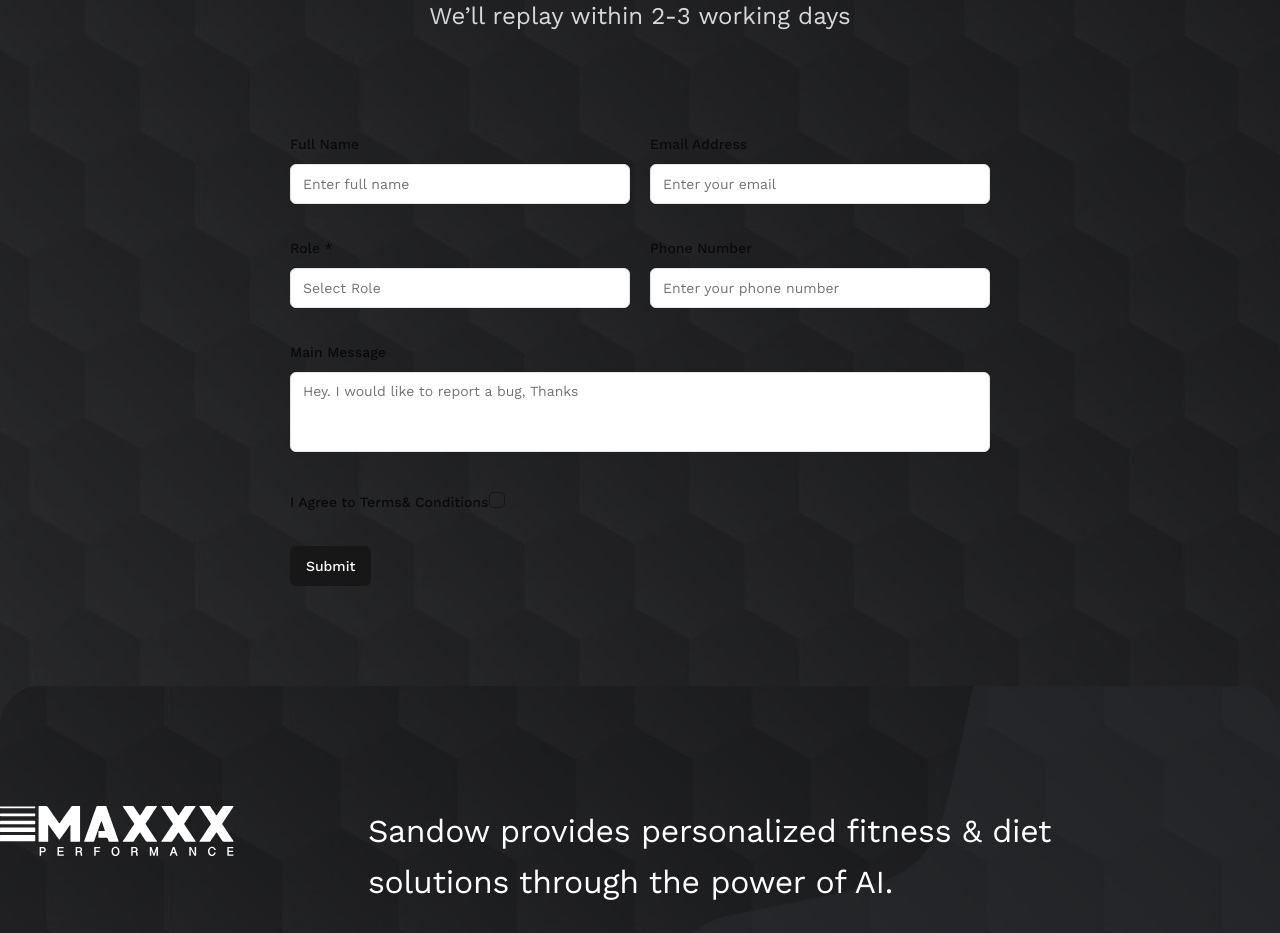
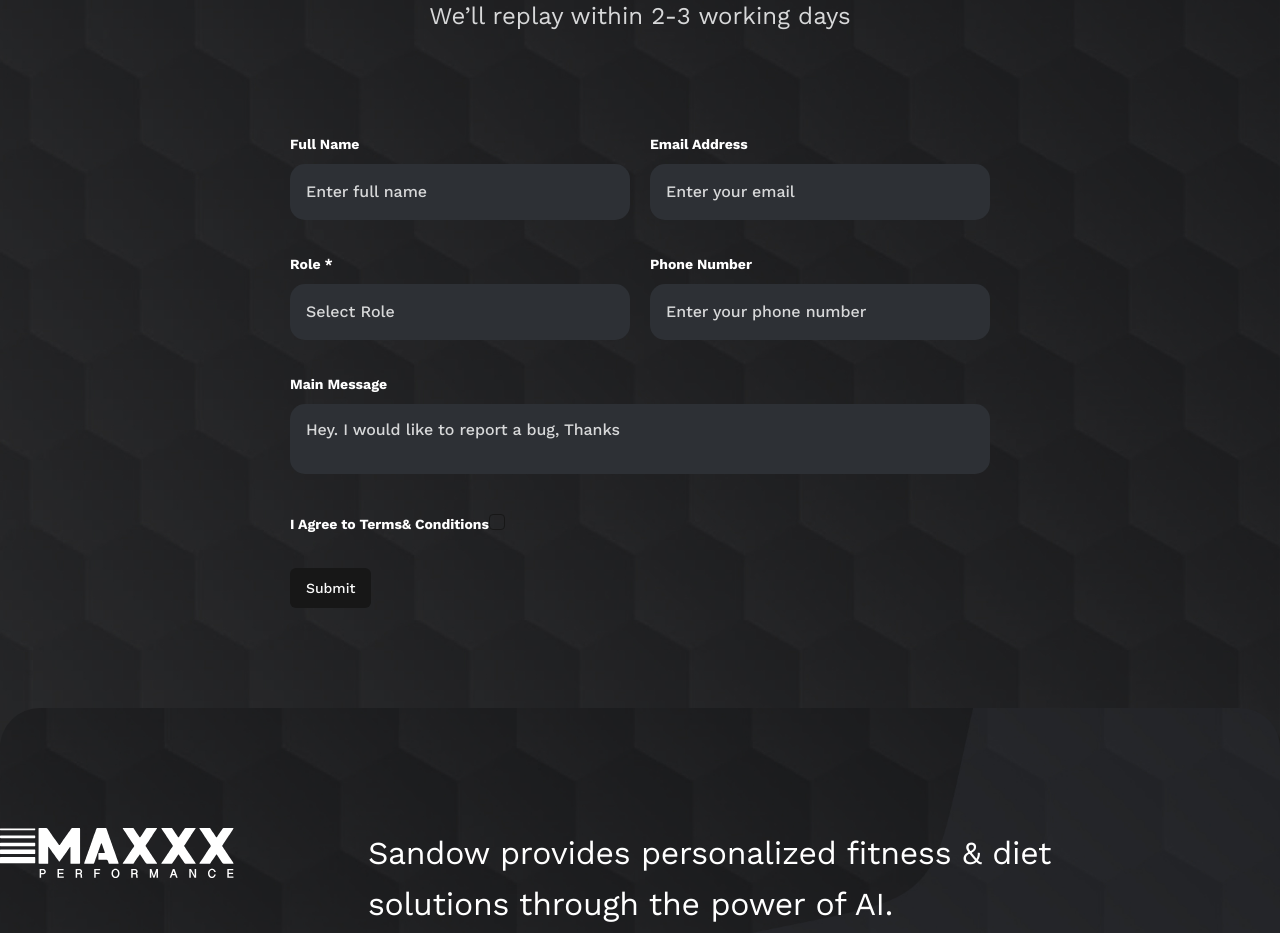
Before and after one commit to mickeyminion14/shadcn-ui, a Next.js app: page /contact-us in a window 1280 px wide. Shown: the part 1800-2733 px from the top of the page. Built offline with nearby package versions, Linux system fonts and the light colour scheme.

Commit message:
contact module css

```diff
--- a/app/(marketing)/_components/footer/index.tsx
+++ b/app/(marketing)/_components/footer/index.tsx
@@ -65,7 +65,6 @@ export const Footer = () => {
                   <button type="button" className={styles.subscribeBtn}>
                     <ArrowRight />
                   </button>
-
                   <Input
                     type="email"
                     name="email"
--- a/app/(marketing)/contact-us/_components/contact-form/contact.module.scss
+++ b/app/(marketing)/contact-us/_components/contact-form/contact.module.scss
@@ -42,5 +42,43 @@
 
     .formField {
         width: 100%;
+
+        label {
+            color: #fff;
+            font-family: "Work Sans", sans-serif;
+            font-size: 14px;
+            font-style: normal;
+            font-weight: 700;
+            line-height: normal;
+            letter-spacing: -0.028px;
+        }
+
+        input,
+        textarea {
+            border-radius: 15px;
+            color: #ffffff;
+            background: #2D3035;
+            border-color: #2D3035;
+            border-width: 0 !important;
+            font-family: "Work Sans", sans-serif;
+            font-size: 16px;
+            font-style: normal;
+            font-weight: 500;
+            line-height: normal;
+            letter-spacing: -0.048px;
+            padding: 16px;
+            min-height: 56px;
+            transition: .3s ease all;
+            outline: none !important;
+
+            &:focus {
+                border-color: #2D3035;
+                background-color: #333333;
+            }
+
+            &::placeholder {
+                color: #D7D8D9
+            }
+        }
     }
 }
--- a/app/globals.scss
+++ b/app/globals.scss
@@ -1,3 +1,4 @@
+@import url('https://fonts.googleapis.com/css2?family=Work+Sans:wght@300;400;500;600;700&display=swap');
 @tailwind base;
 @tailwind components;
 @tailwind utilities;
```
